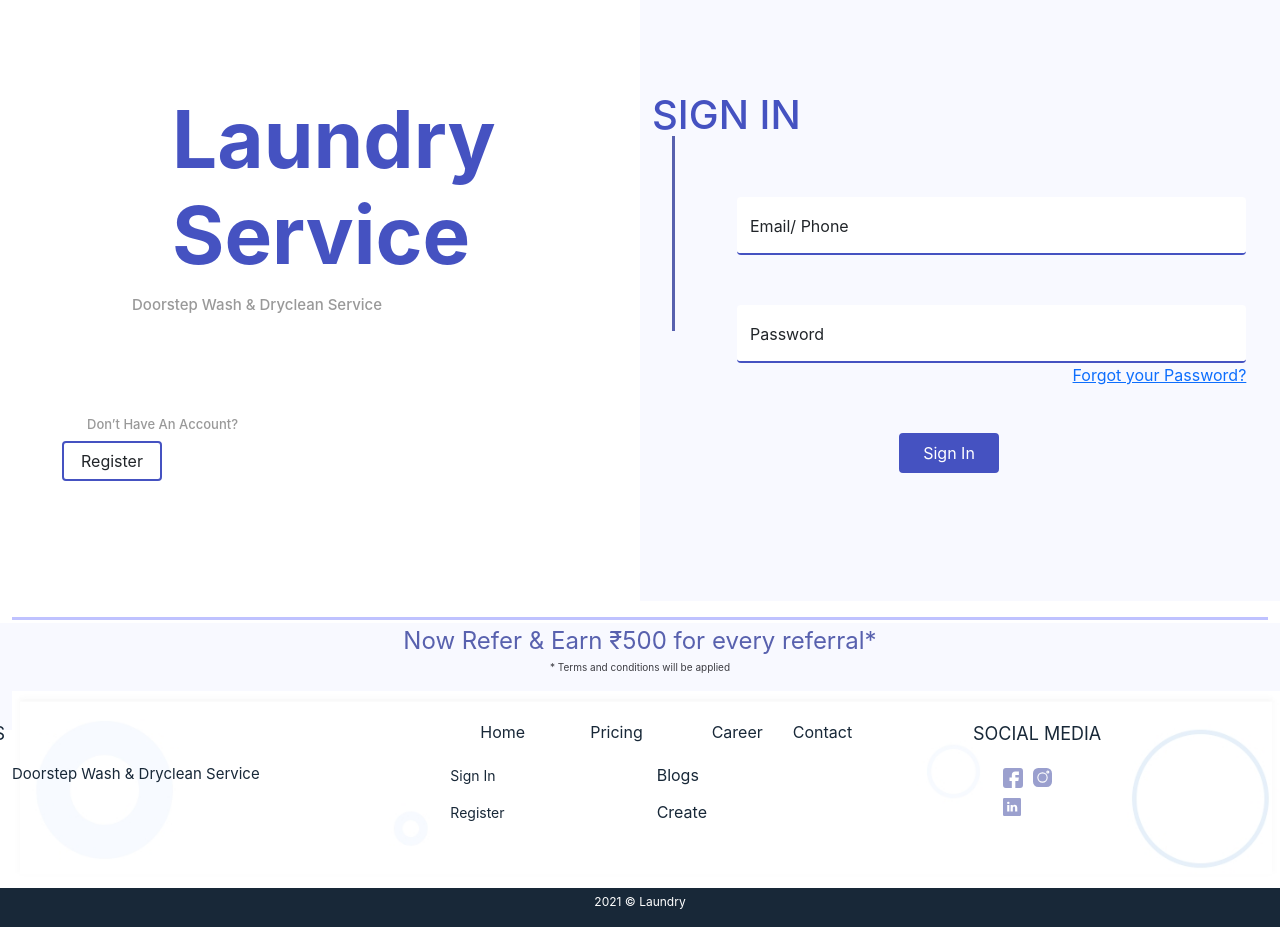
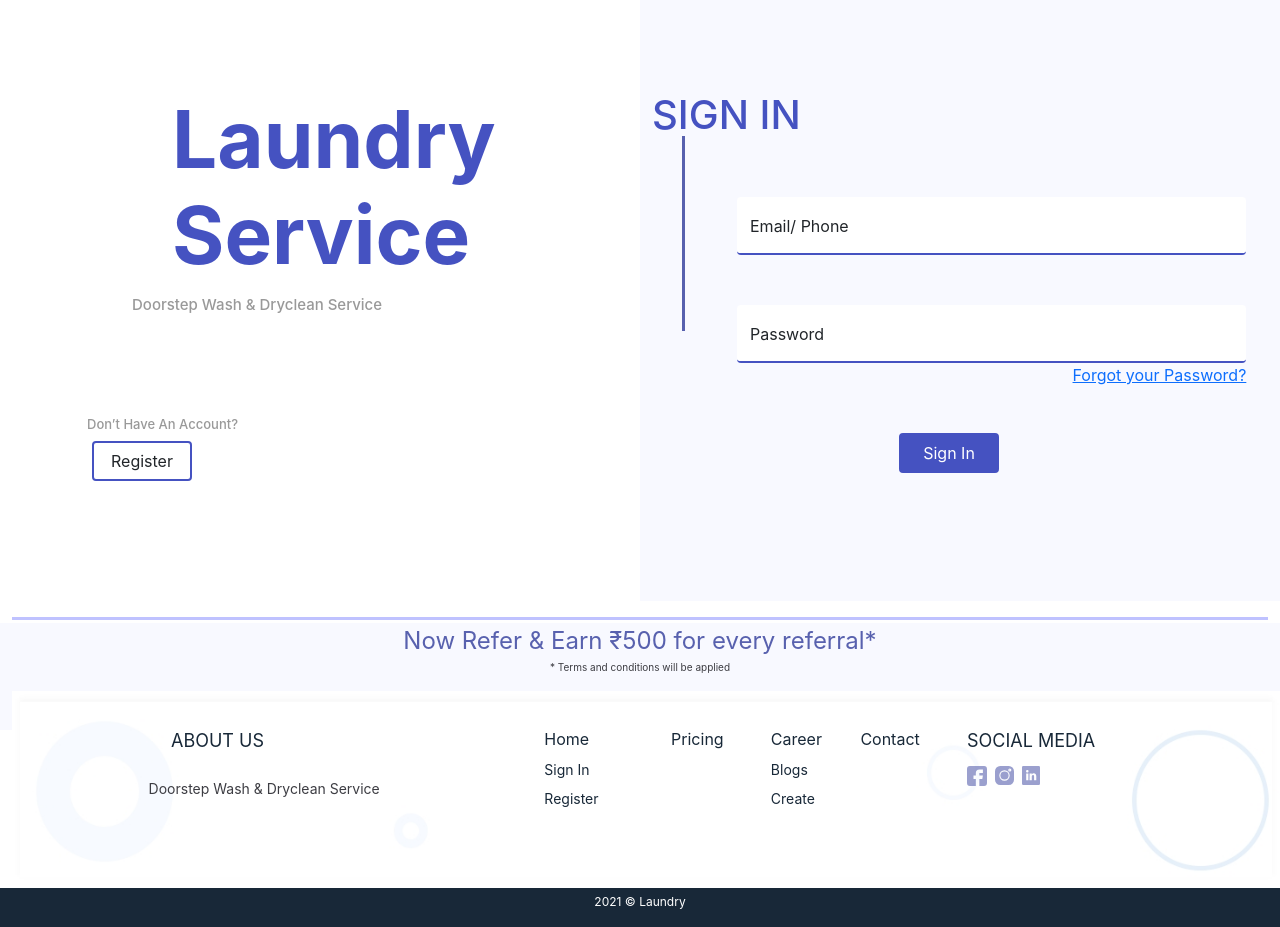
Before and after one commit to keyrun-14/laundry_cart, a React (Create React App) app in the folder frontend/: page / in a window 1280 px wide. Shown: the part 140-1067 px from the top of the page. Built offline with nearby package versions, Linux system fonts and the light colour scheme.

Commit message:
footer css corrected

```diff
--- a/frontend/src/Components/Authentication/Footer.js
+++ b/frontend/src/Components/Authentication/Footer.js
@@ -43,10 +43,14 @@ export default function () {
         <img src="./images/Footer.jpg" class="float-start"></img>
         <div className="row" style={{ marginTop: "-160px" }}>
           <div className="col-5">
+            <div className="d-flex flex-column">
+              <div className="p-1 justify-content-end ">
                 <p
                   style={{
-                left: "-100px",
+                    textAlign: "center",
+                    width: "max-content",
                     position: "relative",
+                    left: "155px",
                     fontSize: "18px",
                     color: "#182838",
                   }}
@@ -54,157 +58,105 @@ export default function () {
                   ABOUT US
                 </p>
               </div>
-          <div className="col-2">
-            <span
+              <div className="p-1 justify-content-end">
+                <p
                   style={{
-                position: "relative",
-                left: "-60px",
-                color: "#182838",
-                fontSize: "16px",
+                    textAlign: "center",
+                    fontSize: "14px",
+                    color: "#3D3D43",
                   }}
                 >
-              Home
-            </span>
-            <span
-              style={{ marginLeft: "5px", color: "#182838", fontSize: "16px" }}
-            >
-              Pricing
-            </span>
-          </div>
-          <div className="col-2">
-            <span
-              style={{
-                position: "relative",
-                left: "-40px",
-                color: "#182838",
-                fontSize: "16px",
-              }}
-            >
-              Career
-            </span>
-            <span
-              style={{
-                position: "relative",
-                left: "-60px",
-                marginLeft: "50px",
-                color: "#182838",
-                fontSize: "16px",
-              }}
-            >
-              Contact
-            </span>
-          </div>
-          <div className="col-3">
-            <p
-              style={{
-                position: "relative",
-                left: "10px",
-
-                color: "#182838",
-                fontSize: "18px",
-              }}
-            >
-              SOCIAL MEDIA
+                  {" "}
+                  Doorstep Wash & Dryclean Service
                 </p>
               </div>
             </div>
-        <div className="row" style={{ marginTop: "-120px" }}>
-          <div className="col-5">
-            <p
-              style={{
-                left: "0px",
-                position: "relative",
-                color: "#182838",
-                fontSize: "15px",
-              }}
+          </div>
+          <div className="col-2 ">
+            <div className="d-flex justify-content-between">
+              <div className="d-flex flex-column">
+                <div
+                  className="p-1"
+                  style={{ fontSize: "16px", color: "#182838" }}
                 >
-              Doorstep Wash & Dryclean Service
-            </p>
+                  Home
                 </div>
-          <div className="col-2">
-            <span
-              style={{
-                left: "-90px",
-                position: "relative",
-                color: "#182838",
-                fontSize: "14px",
-              }}
+                <div
+                  className="p-1"
+                  style={{ fontSize: "14px", color: "#182838" }}
                 >
                   Sign In
-            </span>
                 </div>
-          <div className="col-2">
-            <span
-              style={{
-                left: "-95px",
-                position: "relative",
-                color: "#182838",
-                fontSize: "16px",
-              }}
+                <div
+                  className="p-1"
+                  style={{ fontSize: "14px", color: "#182838" }}
                 >
-              Blogs
-            </span>
+                  Register
                 </div>
-          <div className="col-3">
-            <div className="row">
-              <div className="col-4" style={{}}>
-                <img
-                  src={facebook}
-                  style={{
-                    padding: "5px",
-                    left: "35px",
-                    position: "relative",
-                  }}
-                ></img>
-                <img
-                  src={instagram}
-                  style={{
-                    padding: "5px",
-                    left: "35px",
-                    position: "relative",
-                  }}
-                ></img>
-                <img
-                  src={linkedin}
-                  style={{
-                    padding: "5px",
-                    left: "35px",
-                    position: "relative",
-                  }}
-                ></img>
+              </div>
+              <div className="d-flex flex-column  ">
+                <div
+                  className="p-1  "
+                  style={{ fontSize: "16px", color: "#182838" }}
+                >
+                  Pricing
                 </div>
               </div>
             </div>
           </div>
-        <div className="row" style={{ marginTop: "-85px" }}>
-          <div className="col-5"></div>
-          <div className="col-2">
-            <span
-              style={{
-                left: "-90px",
-                position: "relative",
-                color: "#182838",
-                fontSize: "14px",
-              }}
+          <div className="col-2 ">
+            <div className="d-flex justify-content-around">
+              <div className="d-flex flex-column">
+                <div
+                  className="p-1"
+                  style={{ fontSize: "16px", color: "#182838" }}
                 >
-              Register
-            </span>
+                  Career
                 </div>
-          <div className="col-2">
-            <span
-              style={{
-                left: "-95px",
-                position: "relative",
-                color: "#182838",
-                fontSize: "16px",
-              }}
+                <div
+                  className="p-1"
+                  style={{ fontSize: "14px", color: "#182838" }}
+                >
+                  Blogs
+                </div>
+                <div
+                  className="p-1"
+                  style={{ fontSize: "14px", color: "#182838" }}
                 >
                   Create
-            </span>
                 </div>
-          <div className="col-3">
-            <div className="row">
-              <div className="col-4" style={{}}></div>
+              </div>
+              <div className="d-flex flex-column">
+                <div
+                  className="p-1"
+                  style={{ fontSize: "16px", color: "#182838" }}
+                >
+                  Contact
+                </div>
+              </div>
+            </div>
+          </div>
+          <div className="col-3 ">
+            <div className="d-flex">
+              <div className="d-flex flex-column">
+                <div
+                  className="p-1"
+                  style={{ fontSize: "18px", color: "#182838" }}
+                >
+                  SOCIAL MEDIA
+                </div>
+                <div className="d-flex">
+                  <div className="p-1">
+                    <img src={facebook}></img>
+                  </div>
+                  <div className="p-1">
+                    <img src={instagram}></img>
+                  </div>
+                  <div className="p-1">
+                    <img src={linkedin}></img>
+                  </div>
+                </div>
+              </div>
             </div>
           </div>
         </div>
--- a/frontend/src/Components/Authentication/Register.js
+++ b/frontend/src/Components/Authentication/Register.js
@@ -149,11 +149,11 @@ export default function () {
         <button id="register_button">Register</button> */}
               <div
                 style={{
-                  width: "2px",
+                  width: "3px",
                   background: "#5861AE",
                   height: "183px",
                   position: "relative",
-                  left: "325px",
+                  left: "330px",
                   top: "-95px",
                 }}
               ></div>
@@ -172,7 +172,7 @@ export default function () {
                 className="row"
                 style={{
                   position: "relative",
-                  left: "-110px",
+                  left: "0px",
                   top: "50px",
                 }}
               >
@@ -352,7 +352,8 @@ export default function () {
                             type="text"
                             {...register("Pincode")}
                             class="form-control"
-                            id="floatingPincode"
+                            id="floatingPassword"
+                            placeholder="name@example.com"
                             style={{
                               border: "none",
                               borderBottom: "2px #4552c1 solid",
@@ -384,7 +385,7 @@ export default function () {
                       </div>
                     </div>
                     <div className="row mt-3">
-                      <div className="col-12">
+                      <div className="col-12" style={{ textAlign: "center" }}>
                         <input
                           class="form-check-input"
                           type="checkbox"
@@ -407,7 +408,7 @@ export default function () {
                       </div>
                     </div>
                     <div className="row mt-3">
-                      <div className="col-12">
+                      <div className="col-12" style={{ textAlign: "center" }}>
                         <button
                           type="submit"
                           class="btn"
--- a/frontend/src/Components/Authentication/Signin.js
+++ b/frontend/src/Components/Authentication/Signin.js
@@ -100,7 +100,7 @@ export default function () {
                 className="row"
                 style={{
                   position: "relative",
-                  left: "50px",
+                  left: "80px",
                   top: "250px",
                 }}
               >
@@ -130,7 +130,7 @@ export default function () {
                   background: "#5861AE",
                   height: "195px",
                   position: "relative",
-                  left: "660px",
+                  left: "670px",
                   top: "-95px",
                 }}
               ></div>
```
Lines whose indentation alone changed are shown as unchanged.
